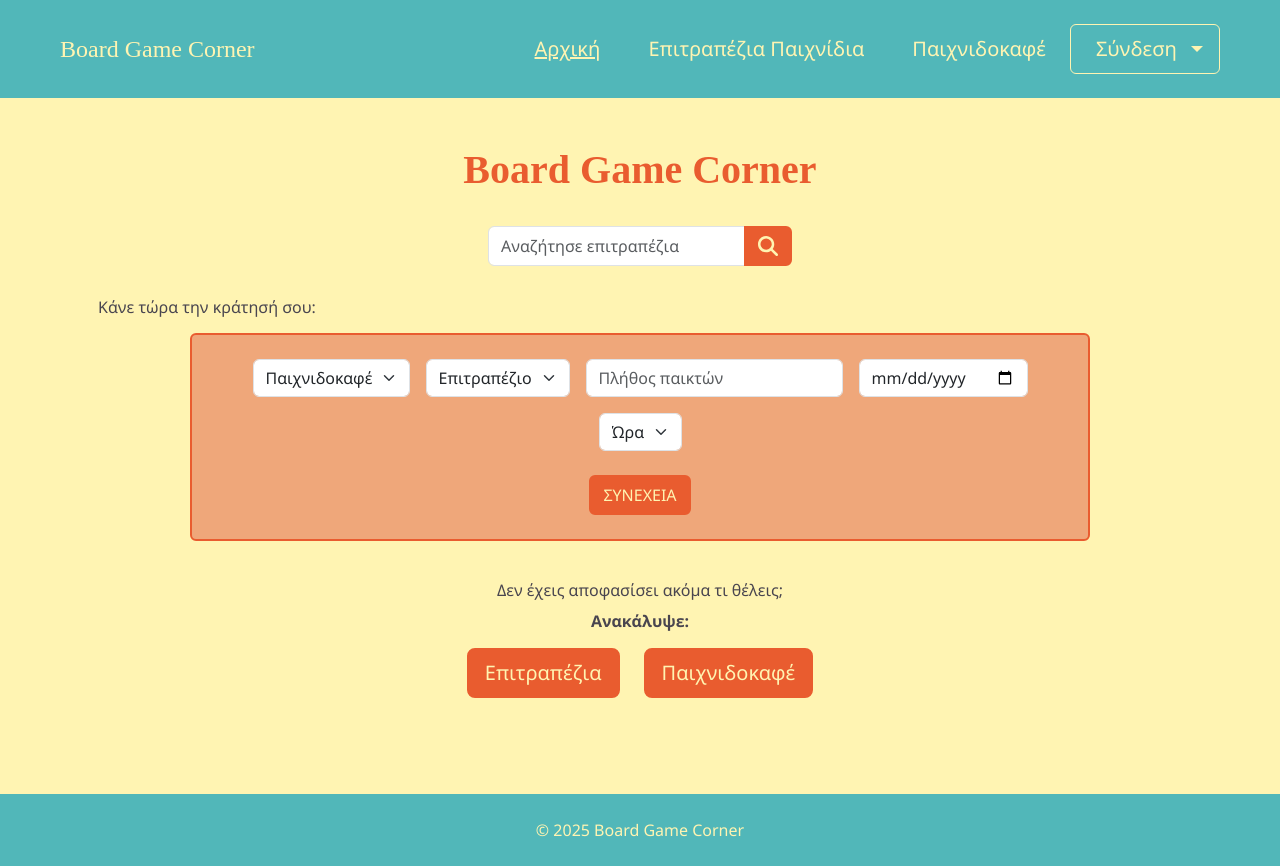
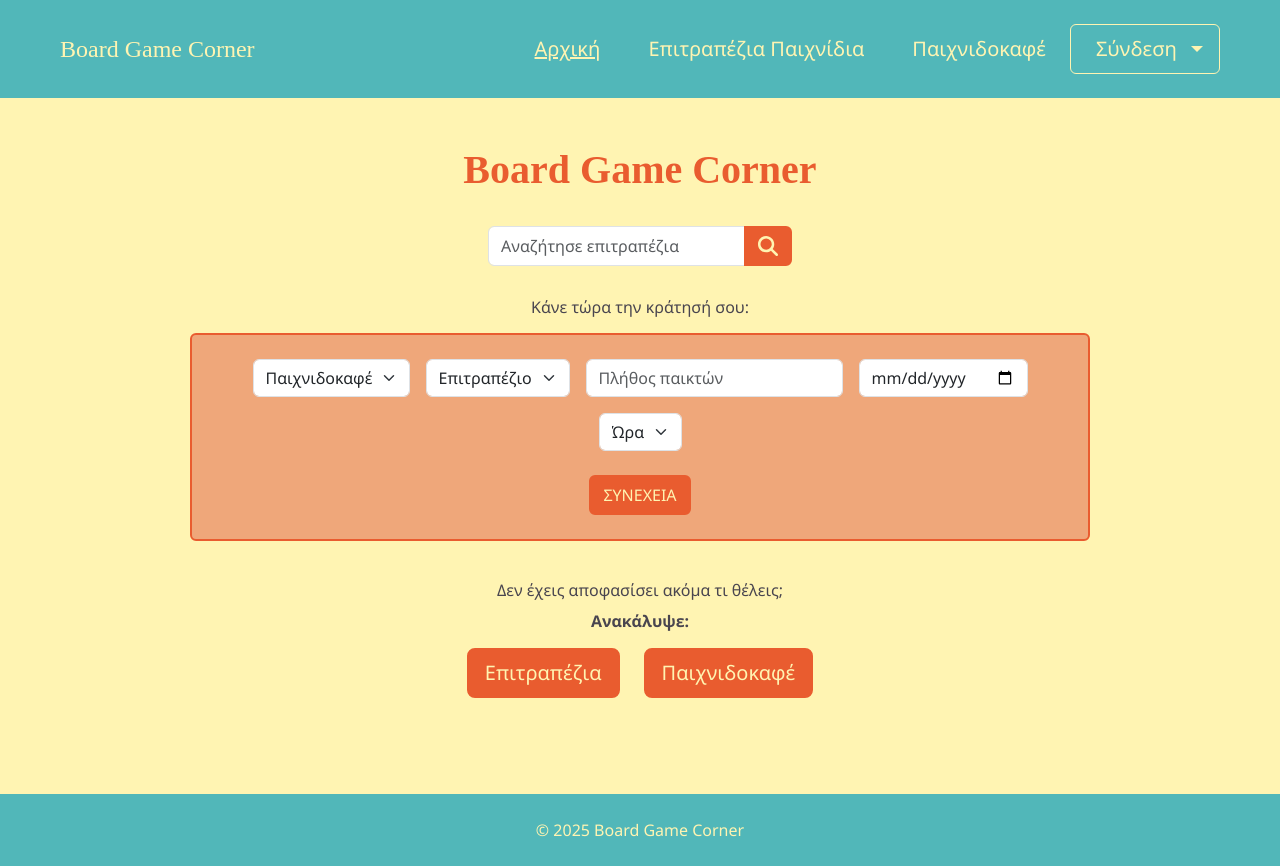
Before and after one commit to stellavl/board-game-corner, a React (Create React App) app in the folder frontend/: page /home in a window 1280 px wide. Built offline with nearby package versions, Linux system fonts and the light colour scheme; the HTML template or start-up script is replaced by a standard one.

Commit message:
apply text center in container

```diff
--- a/frontend/src/components/home/ReservationFormGeneral.jsx
+++ b/frontend/src/components/home/ReservationFormGeneral.jsx
@@ -5,12 +5,12 @@ import OrangeButton from '../common/OrangeButton';
 
 const ReservationForm = () => {
   return (
-    <Container className="p-3">
+    <Container className="p-3 text-center">
       <h6 className="mb-3" style={{ color: 'var(--color-gray-purple)' }}>
         Κάνε τώρα την κράτησή σου:
       </h6>
       <Container
-        className="py-4 rounded mx-auto text-center"
+        className="py-4 rounded mx-auto"
         style={{
           backgroundColor: 'var(--color-soft-orange)',
           border: '2px solid var(--color-orange)',
```
